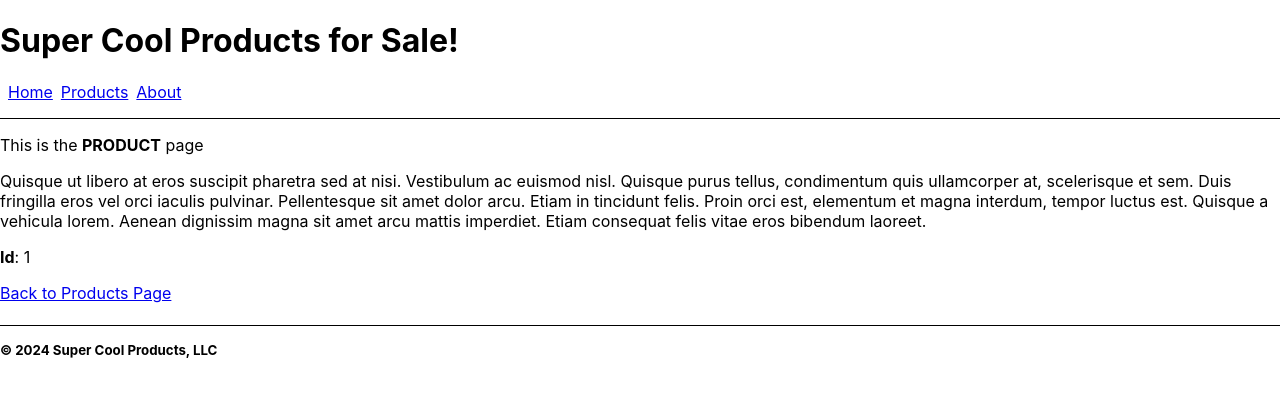
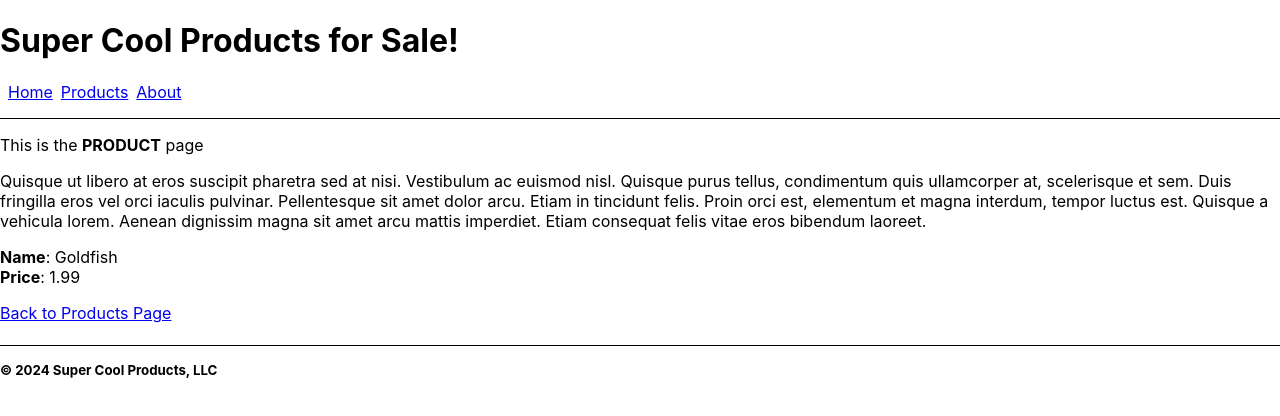
Before and after one commit to kbauer17/react-router-demo, a React (Create React App) app: page /product/1 in a window 1280 px wide. Shown: the top 416 px of the page. Built offline with nearby package versions, Linux system fonts and the light colour scheme.

Commit message:
[1.14] Use props to display product data

```diff
--- a/src/App.js
+++ b/src/App.js
@@ -31,7 +31,7 @@
         <Route index element={<Home />} />
         <Route path="home" element={<Home />} />
         <Route path="products" element={<Products products={products} />} />
-        <Route path="product/:id" element={<Product />} />
+        <Route path="product/:id" element={<Product products={products} />} />
         <Route path="about" element={<About />} />
         <Route path="*" element={<NoMatch />} />
       </Routes>
--- a/src/components/Product.jsx
+++ b/src/components/Product.jsx
@@ -1,8 +1,12 @@
 import { Link } from 'react-router-dom'
 import { useParams } from 'react-router-dom';
 
-function Product() {
-  const { id } = useParams();
+function Product(props) {
+    const { id } = useParams();
+    const { products } = props;
+    const idx = products.findIndex(p => p.id === Number(id));
+    const product = products[idx];
+
   return (
     <div>
       This is the <strong>PRODUCT</strong> page
@@ -10,7 +14,8 @@
       Quisque ut libero at eros suscipit pharetra sed at nisi. Vestibulum ac euismod nisl. Quisque purus tellus, condimentum quis ullamcorper at, scelerisque et sem. Duis fringilla eros vel orci iaculis pulvinar. Pellentesque sit amet dolor arcu. Etiam in tincidunt felis. Proin orci est, elementum et magna interdum, tempor luctus est. Quisque a vehicula lorem. Aenean dignissim magna sit amet arcu mattis imperdiet. Etiam consequat felis vitae eros bibendum laoreet.
       </p>
       <div>
-        <strong>Id</strong>: {id}
+        <strong>Name</strong>: {product.name}<br />
+        <strong>Price</strong>: {product.price}<br />
         <p><Link to="/products">Back to Products Page</Link></p>
       </div>
     </div>
```
